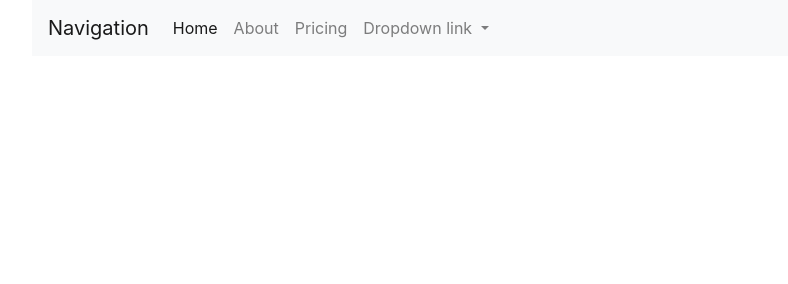
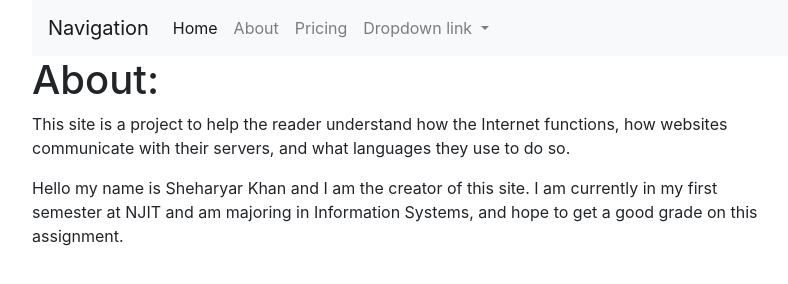
Before and after one commit to sheharyar199/HowTheInternetWorks, a plain HTML site: page docs/about.html in a window 1280 px wide. Shown: the whole page, without its empty margins (53-841 px from the left). Drawn offline with nearby package versions, Linux system fonts and the light colour scheme.

Commit message:
Feature: Added some text to the About page.

```diff
--- a/docs/about.html
+++ b/docs/about.html
@@ -41,6 +41,22 @@
             </ul>
         </div>
     </nav>
+    <div class="row">
+        <div class="col-8">
+            <h1>
+                About:
+            </h1>
+            <p>
+                This site is a project to help the reader understand how the Internet functions, how websites communicate
+                with their servers, and what languages they use to do so.
+            </p>
+
+            <p>
+                Hello my name is Sheharyar Khan and I am the creator of this site. I am currently in my first semester
+                at NJIT and am majoring in Information Systems, and hope to get a good grade on this assignment.
+            </p>
+        </div>
+    </div>
 </div>
 <!-- Optional JavaScript; choose one of the two! -->
 
```
